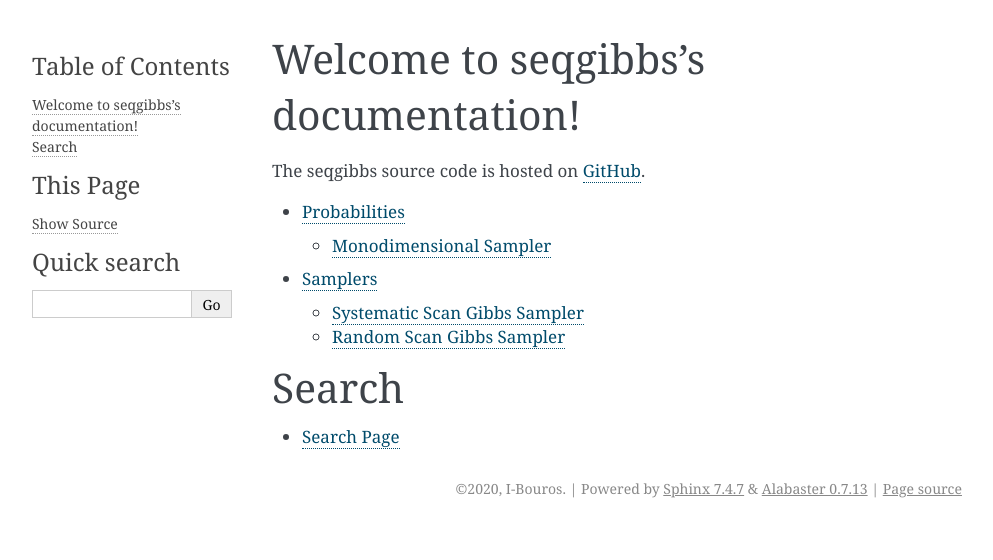
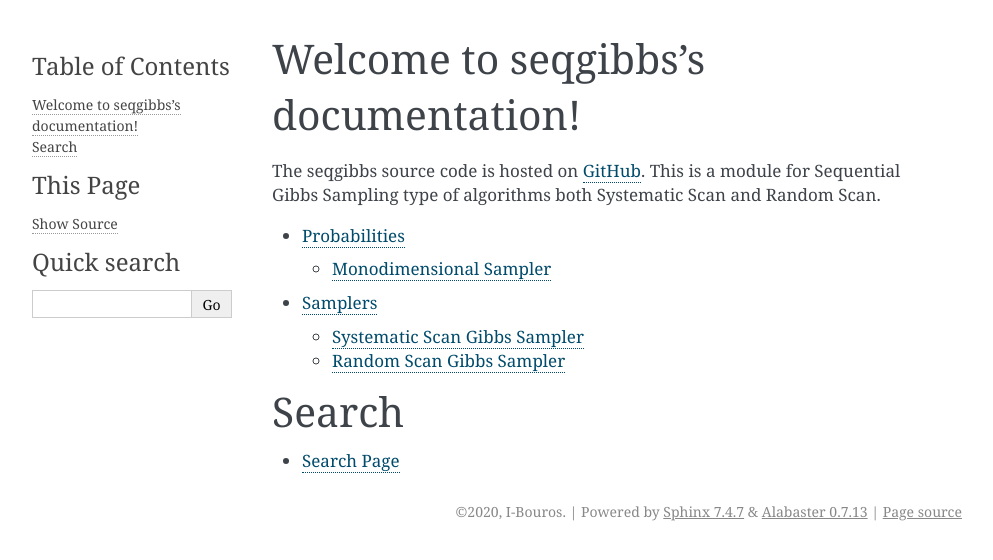
Before and after one commit to I-Bouros/seqgibbs, a Sphinx documentation site: the page built from docs/source/index.rst, in a window 1280 px wide. Shown: the top 560 px of the page, without its empty margins (148-1141 px from the left). Built offline with Sphinx 7.4.7, drawn with Linux system fonts in a browser that asks for light colours.

Commit message:
Update text.

```diff
--- a/docs/source/index.rst
+++ b/docs/source/index.rst
@@ -6,7 +6,7 @@
 
 Welcome to seqgibbs's documentation!
 =====================================
-The seqgibbs source code is hosted on GitHub_.
+The seqgibbs source code is hosted on GitHub_. This is a module for Sequential Gibbs Sampling type of algorithms both Systematic Scan and Random Scan.
 
 
 .. toctree::
```
Also changed, not shown: README.md (+1 -1 lines).
